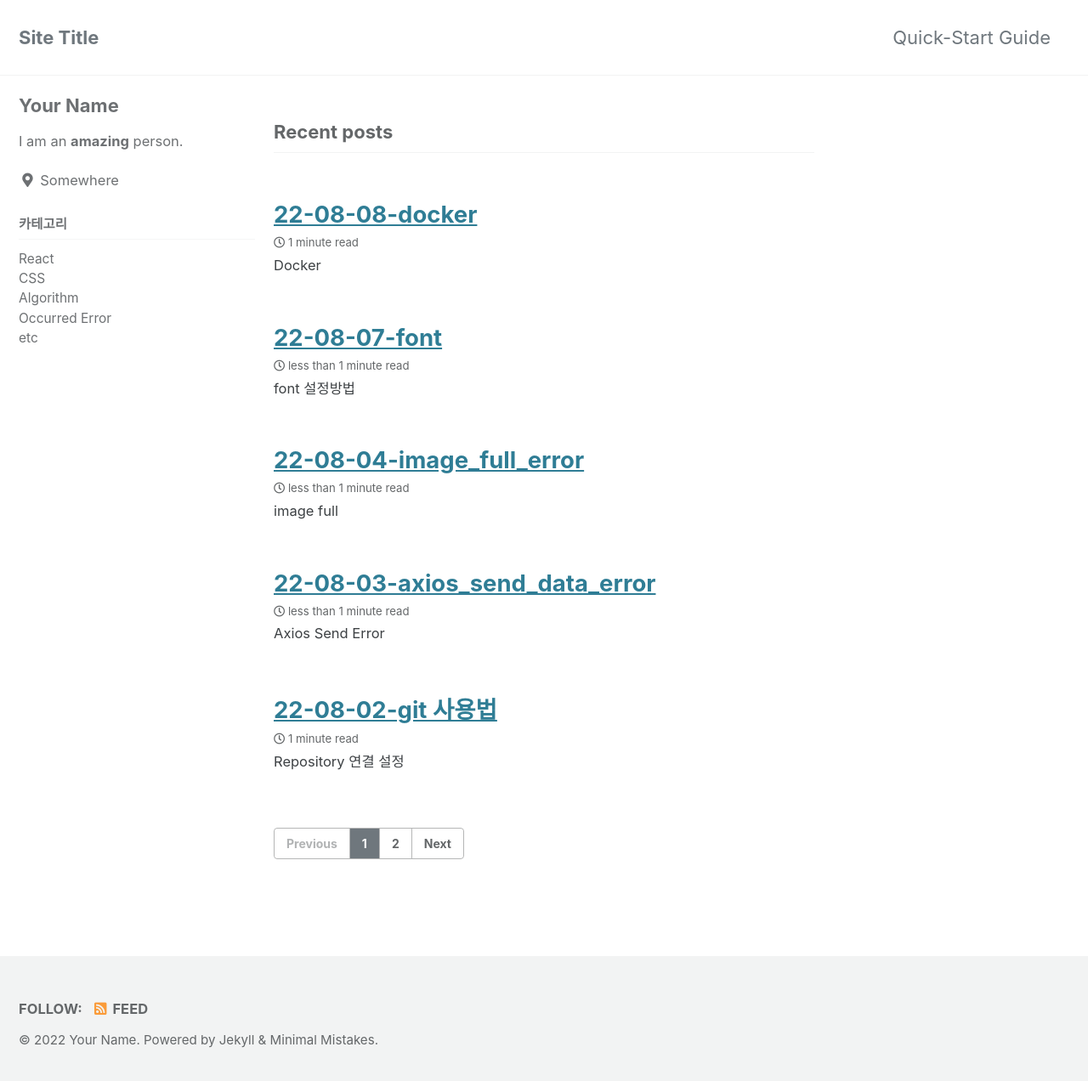
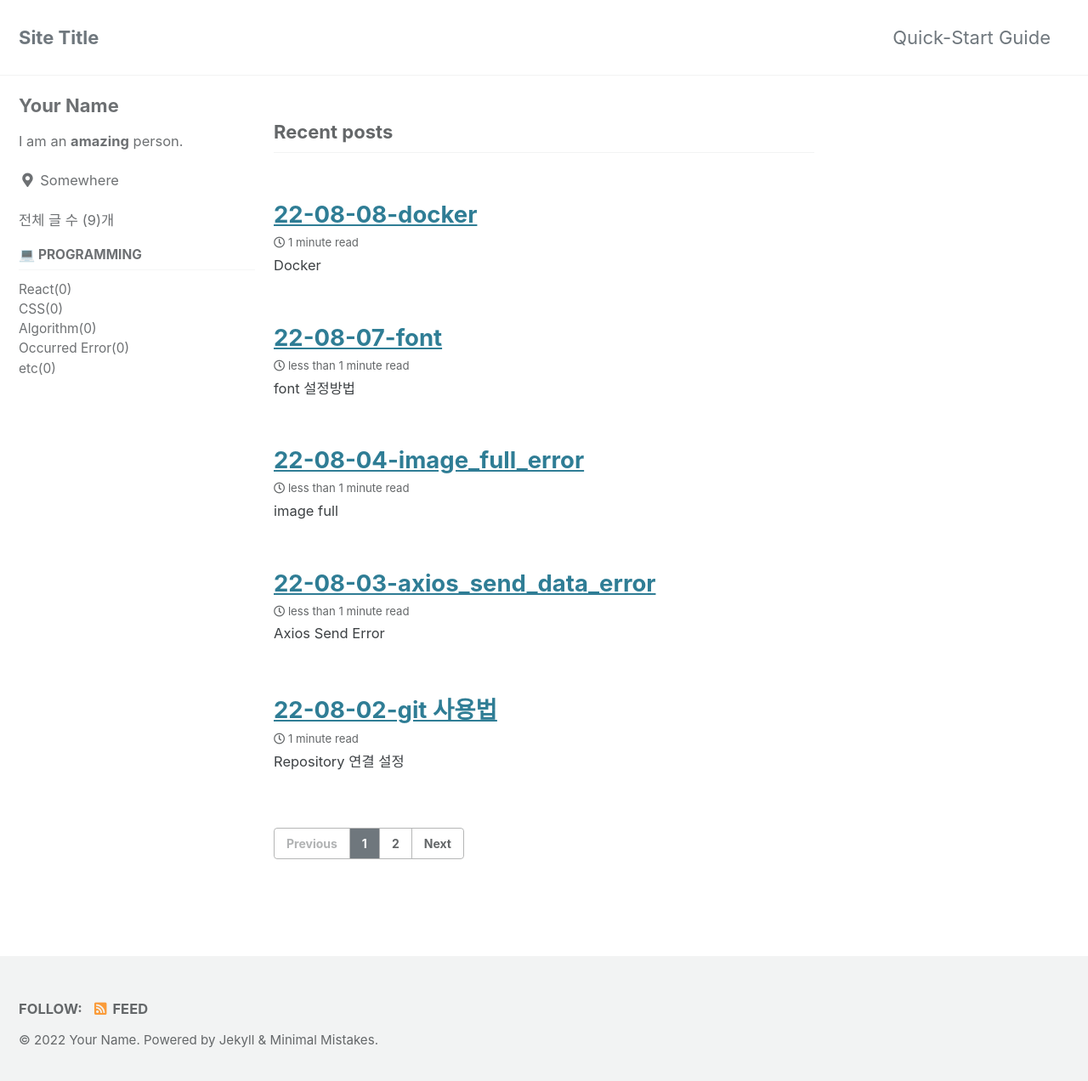
Before and after one commit to bicco2/bicco2.github.io, a Jekyll site: the page built from index.html, in a window 1280 px wide and 1279 px high. Shown: the top 1272 px of the window at 85% size. Built offline with Jekyll 4.4.1, drawn with Linux system fonts in a browser that asks for light colours; cached includes are drawn as plain includes; the list of posts is cut into pages by our own code.

Commit message:
update category4

```diff
--- a/_data/navigation.yml
+++ b/_data/navigation.yml
@@ -12,7 +12,7 @@ main:
   #   url: /sitemap/
 
 sidebar-category:
-  - title: "카테고리"
+  - title: "💻 PROGRAMMING"
     children:
       - title: "React"
         url: "/react"
--- a/_includes/nav_list
+++ b/_includes/nav_list
@@ -1,11 +1,14 @@
 {% assign navigation = site.data.navigation[include.nav] %}
+{% assign sum = site.posts | size %}
 
 <nav class="nav__list">
   {% if page.sidebar.title %}<h3 class="nav__title" style="padding-left: 0;">{{ page.sidebar.title }}</h3>{% endif %}
   <input id="ac-toc" name="accordion-toc" type="checkbox" />
   <label for="ac-toc">{{ site.data.ui-text[site.locale].menu_label | default: "Toggle Menu" }}</label>
+  <li> 전체 글 수 ({{sum}})개 </li>
   <ul class="nav__items">
     {% for nav in navigation %}
+
       <li>
         {% if nav.url %}
           <a href="{{ nav.url | relative_url }}"><span class="nav__sub-title">{{ nav.title }}</span></a>
@@ -16,7 +19,20 @@
         {% if nav.children != null %}
         <ul>
           {% for child in nav.children %}
-            <li><a href="{{ child.url | relative_url }}"{% if child.url == page.url %} class="active"{% endif %}>{{ child.title }}</a></li>
+
+          {% comment %}
+             아래 부분은 카테고리 옆에 해당 카테고리에 해당하는 포스트 수를 표시하기 위해 수정되었습니다.
+             navigation.yml에서 children 부분에 하위 속성으로 category를 추가합니다.
+             이를 통해 category 명을 가져 올 수 있고, site.categories를 통해 해당 카테고리의 포스트 갯수를 가져올 수 있습니다.
+          {% endcomment %}
+          {% assign post_cnt = 0 %}
+          {% for category in site.categories %}
+            {% if category[0] == child.category  %}
+                {% assign post_cnt = category[1].size %}
+            {% endif %}
+          {% endfor %}
+
+            <li><a href="{{ child.url | relative_url }}"{% if child.url == page.url %} class="active"{% endif %}>{{ child.title }}({{ post_cnt }})</a></li>
           {% endfor %}
         </ul>
         {% endif %}
```
Also changed, not shown: _posts/2022-08-03-axios_send_data_error.md (+1 -1 lines).
